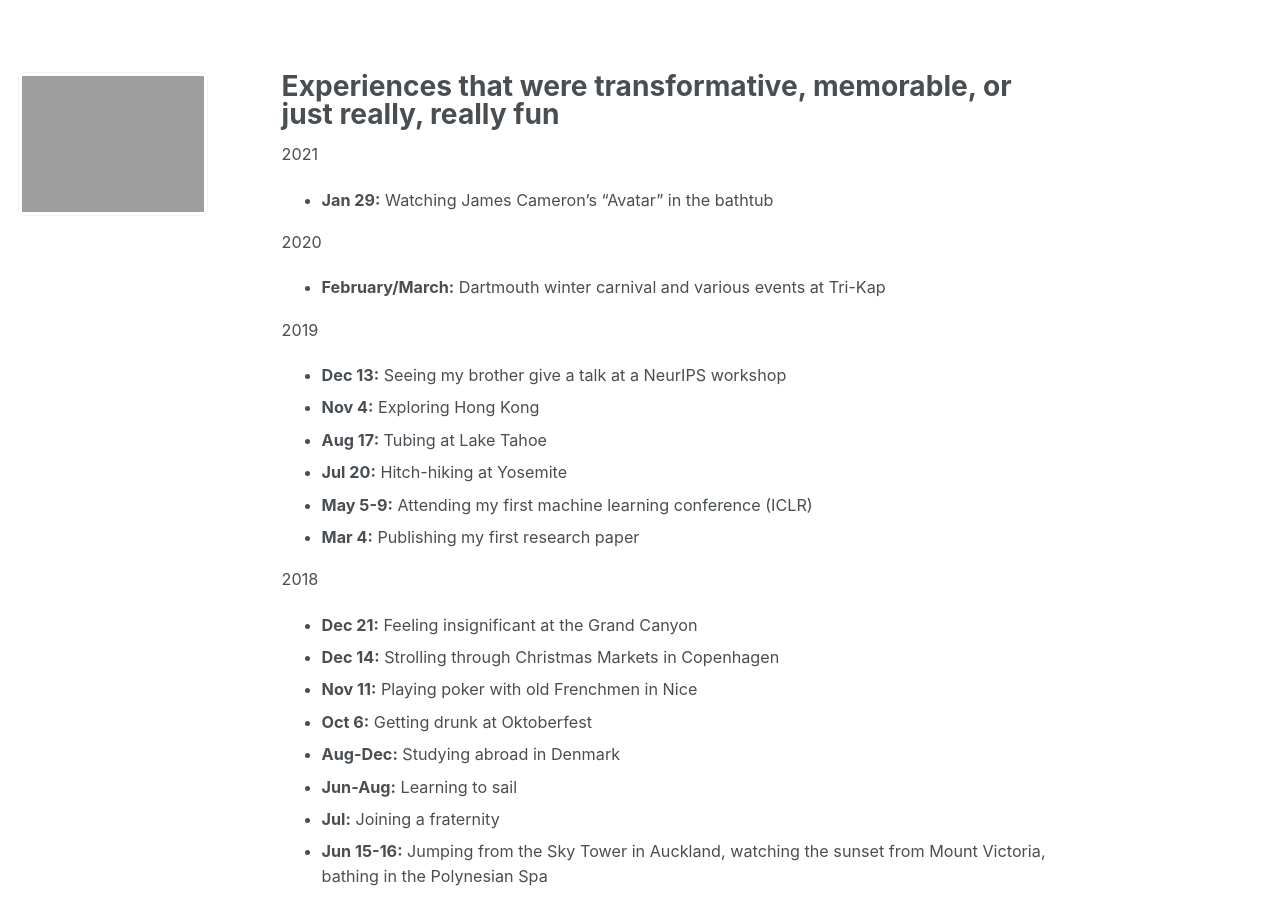
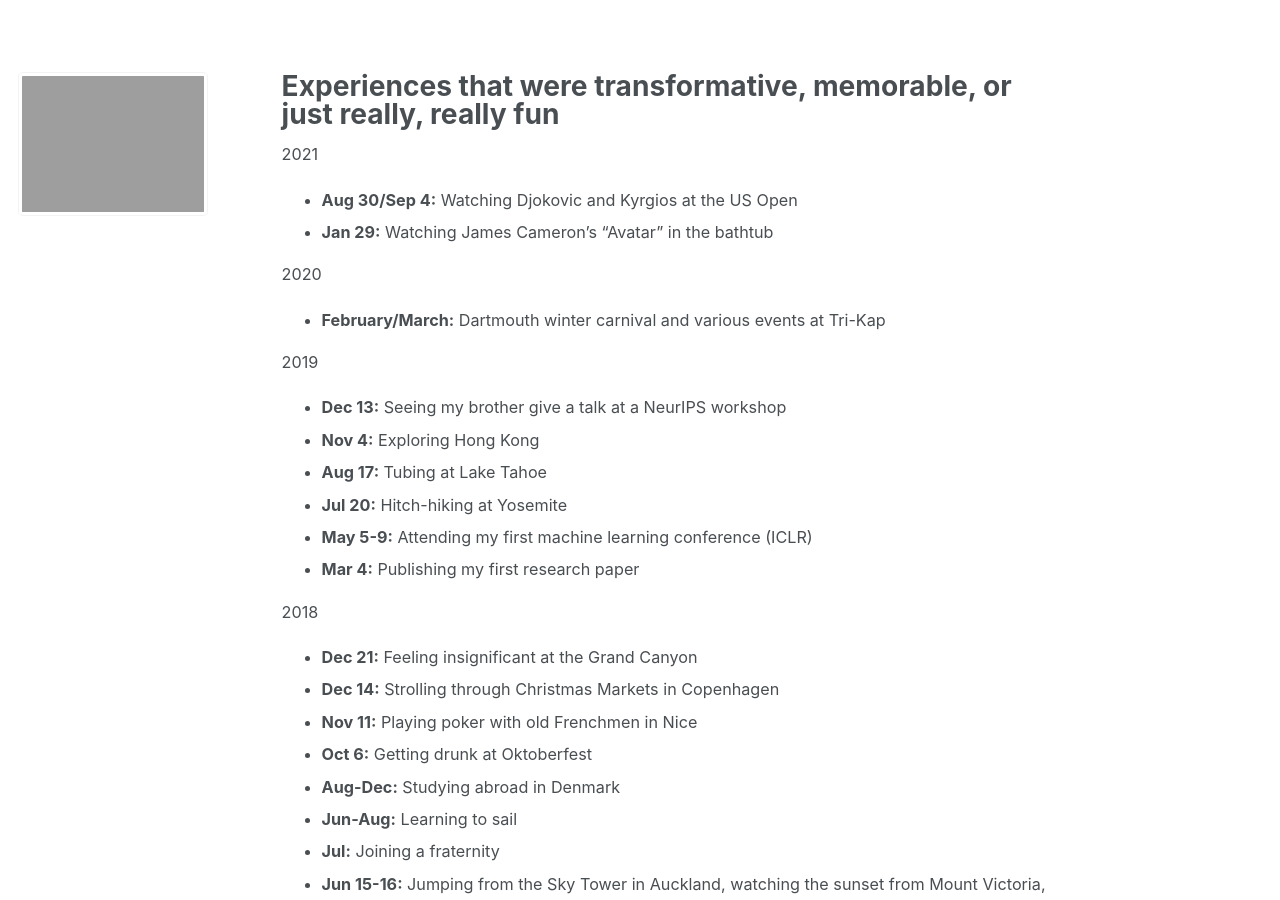
Before and after one commit to jasonwei20/jasonwei20.github.io, a Jekyll site: the page built from _pages/life_experiences.md, in a window 1280 px wide and 900 px high. Built offline with Jekyll 4.4.1, drawn with Linux system fonts in a browser that asks for light colours.

Commit message:
Update life_experiences.md

```diff
--- a/_pages/life_experiences.md
+++ b/_pages/life_experiences.md
@@ -5,6 +5,7 @@ author_profile: true
 ---
 
 2021
+* **Aug 30/Sep 4:** Watching Djokovic and Kyrgios at the US Open
 * **Jan 29:** Watching James Cameron's "Avatar" in the bathtub
 
 2020
```
